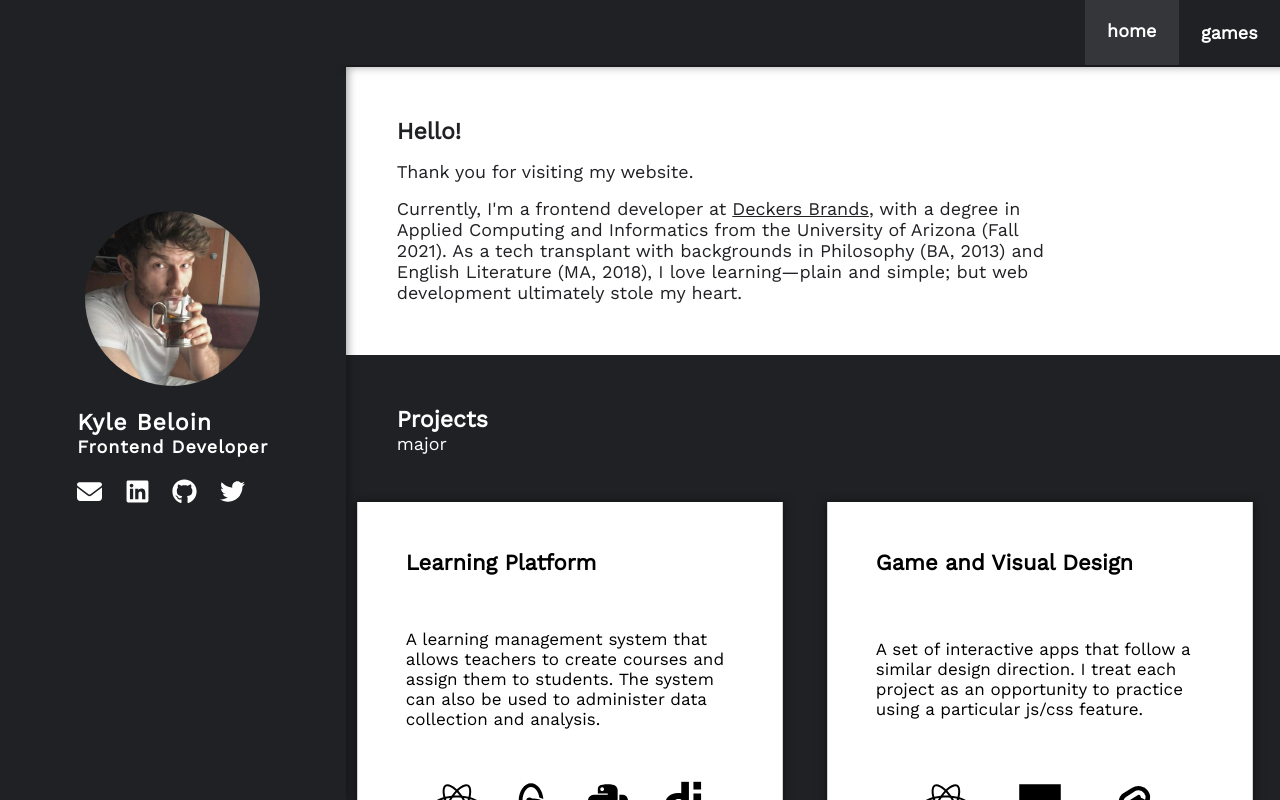
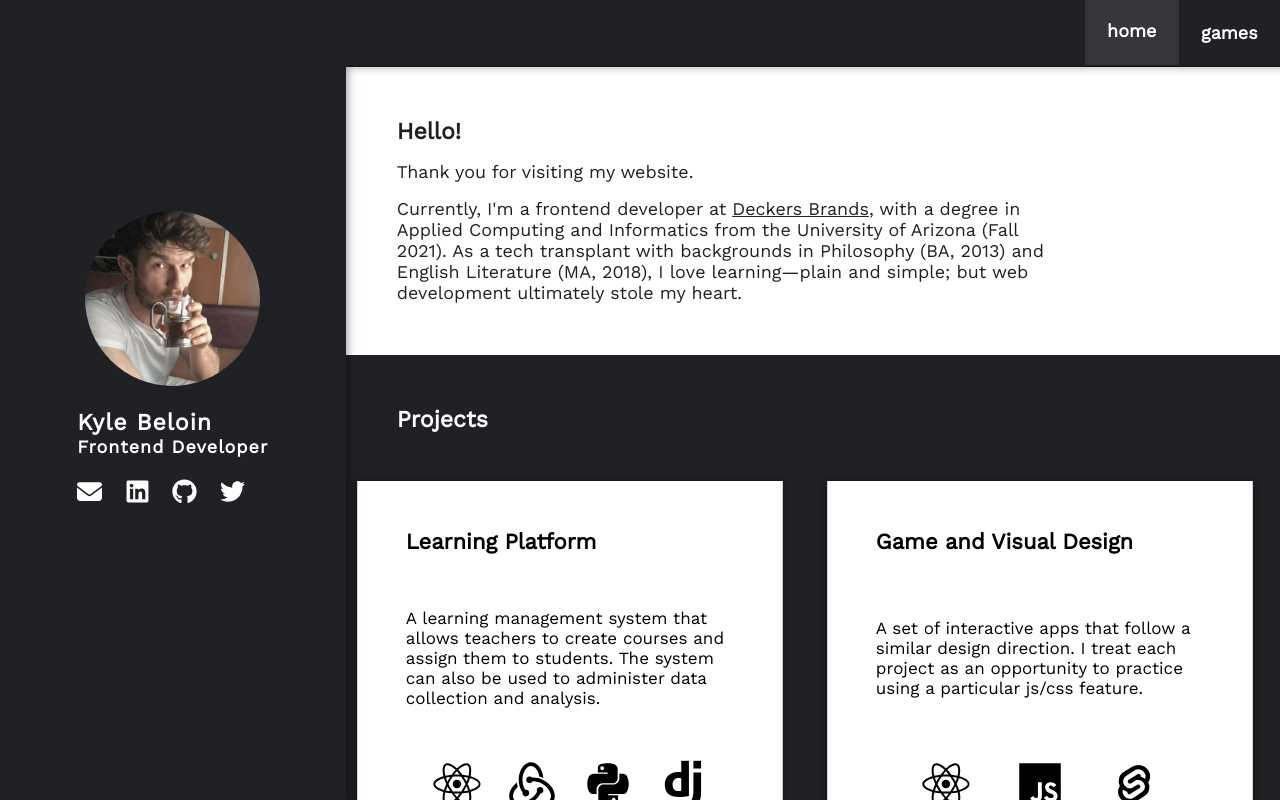
Before and after one commit to kylebeloin/kyle-beloin-personal-site, a React (Create React App) app: page / in a window 1280 px wide. Built offline with nearby package versions, Linux system fonts and the light colour scheme.

Commit message:
Removed "major" from projects.

```diff
--- a/src/pages/Home.tsx
+++ b/src/pages/Home.tsx
@@ -28,7 +28,6 @@ export default function Home() {
       >
         <header>
           <h2 className={styles.header}>Projects</h2>
-          <p className={styles.header}>major</p>
         </header>
         <ProjectCards projects={data.projects} />
       </Container>
```
